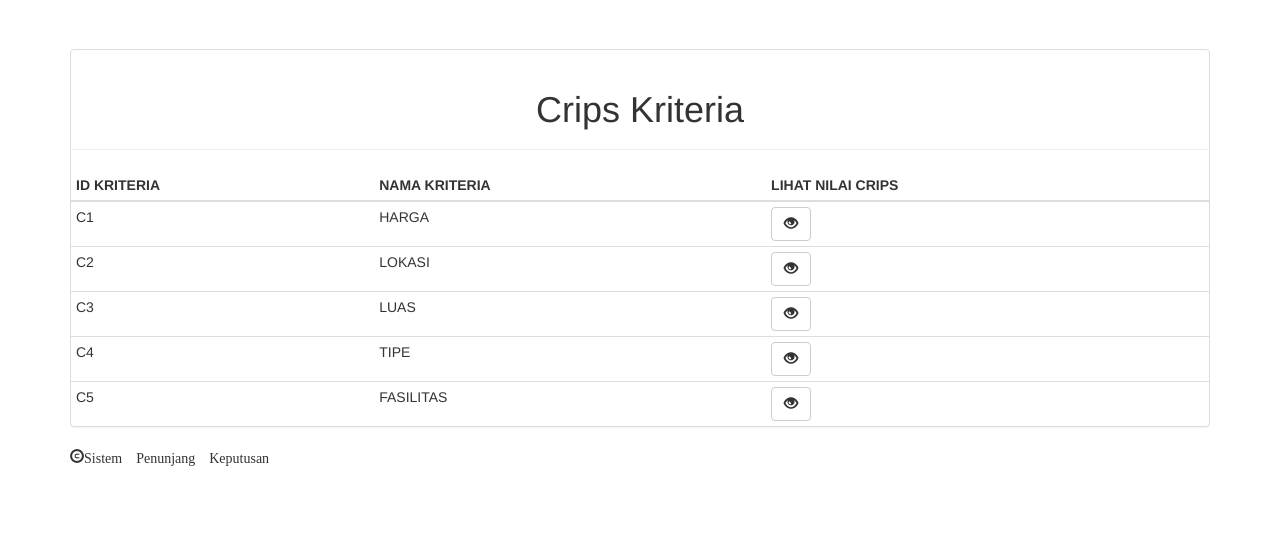
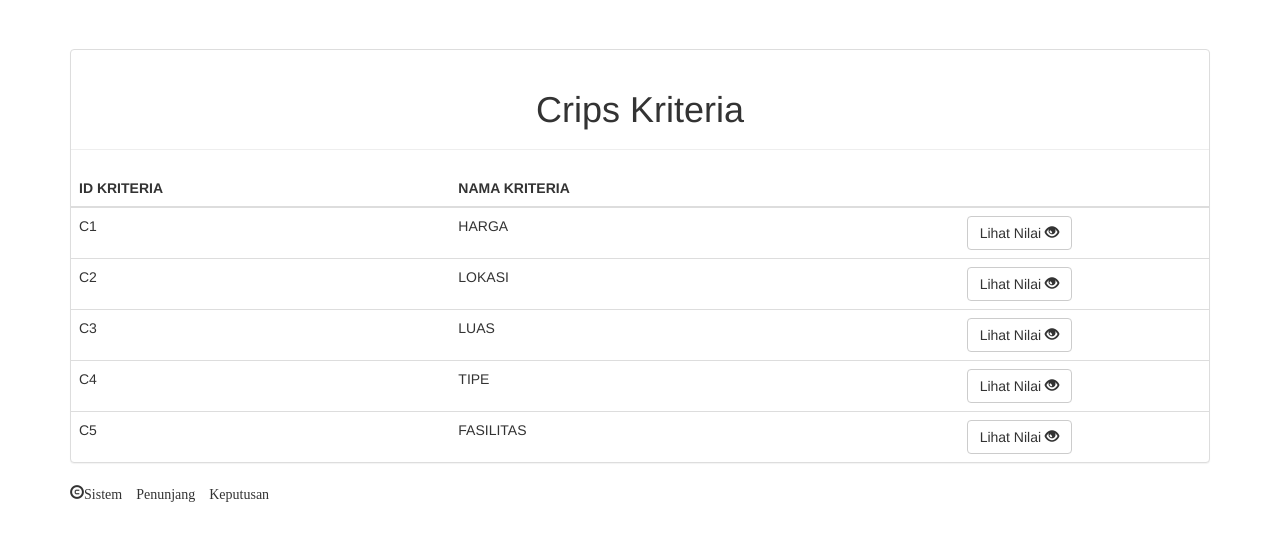
Before and after one commit to spras00/spk_zawa, a CodeIgniter app: page /spk_zawa/crips in a window 1280 px wide. Shown: the part 51-592 px from the top of the page. Run offline with CodeIgniter, Linux system fonts and the light colour scheme; data comes from the database, SQL or seed files in the repository; some libraries are stand-ins or nearby versions.

Commit message:
Update view_crips.php

```diff
--- a/application/views/view_crips.php
+++ b/application/views/view_crips.php
@@ -4,7 +4,7 @@
                 $kriteria[$row->id_k] = $row->nm_k;
             }
         ?>
-<table align="center" class="table table-condensed">
+<table align="center" class="table table-hover">
 	<thead>
 		<tr>
 			<th>
@@ -14,22 +14,22 @@
 				NAMA KRITERIA
 			</th>
 			<th>
-				LIHAT NILAI CRIPS
 			</th>
 		</tr>
 	</thead>
 		<?php
 		foreach ($kriteria as $key => $value):?>
 			<tr>
-				<td>
+				<td class="col-md-4">
 					<?=$key?>
 				</td>
-				<td>
+				<td class="col-md-4">
 					<?=$value?>
 				</td>
-				<td>
+				<td align="center">
 					<a href="<?=site_url("crips/detail/$key"); ?>">
 						<button type="button" class="btn btn-default">
+							Lihat Nilai
   						<span class="glyphicon glyphicon-eye-open" aria-hidden="true"></span>
 						</button>
 					</a>
```
